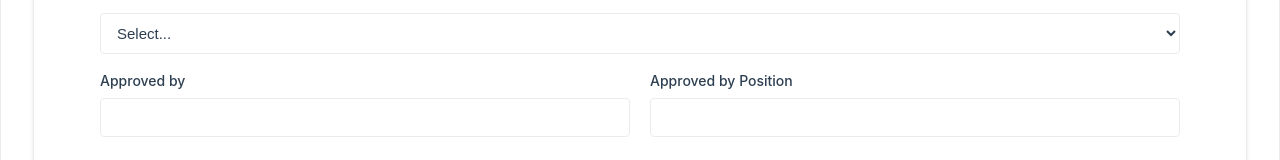
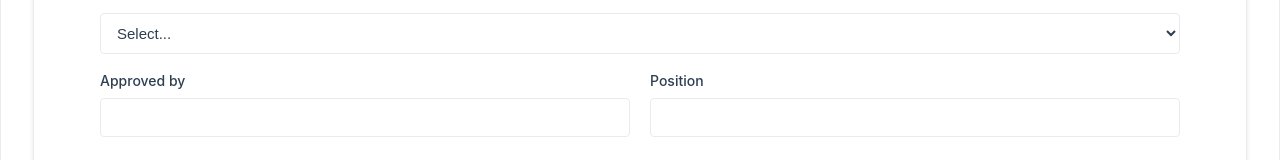
Before and after one commit to kimmatthewg20-Hobby/dole-official-business-form, a website: page public/index.html in a window 1280 px wide. Shown: the part 726-886 px from the top of the page. Drawn offline with nearby package versions, Linux system fonts and the light colour scheme; no server answers.

Commit message:
Update index.html

```diff
--- a/public/index.html
+++ b/public/index.html
@@ -873,7 +873,7 @@
               <input type="text" id="approvedBy" placeholder="" style="text-transform: uppercase;">
             </div>
             <div class="form-control">
-              <label for="approvedByPosition">Approved by Position</label>
+              <label for="approvedByPosition">Position</label>
               <input type="text" id="approvedByPosition" placeholder="">
             </div>
           </div>
```
